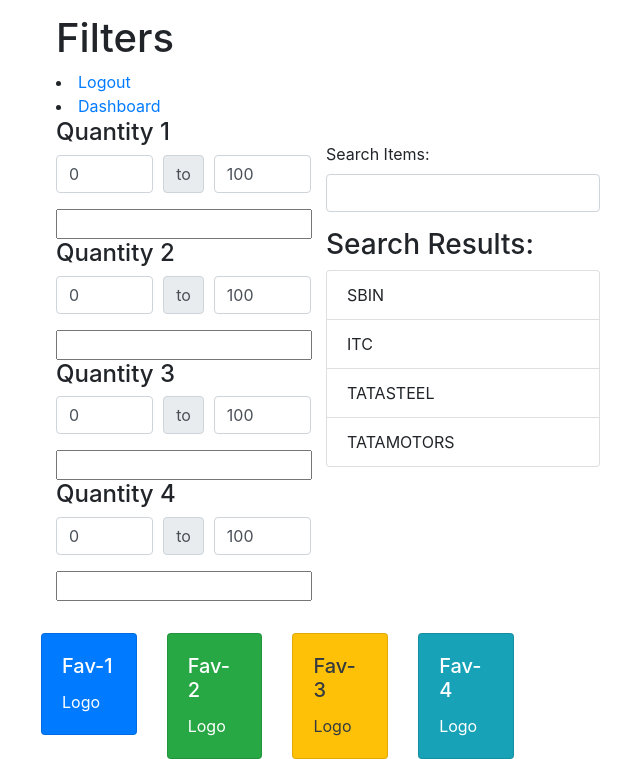
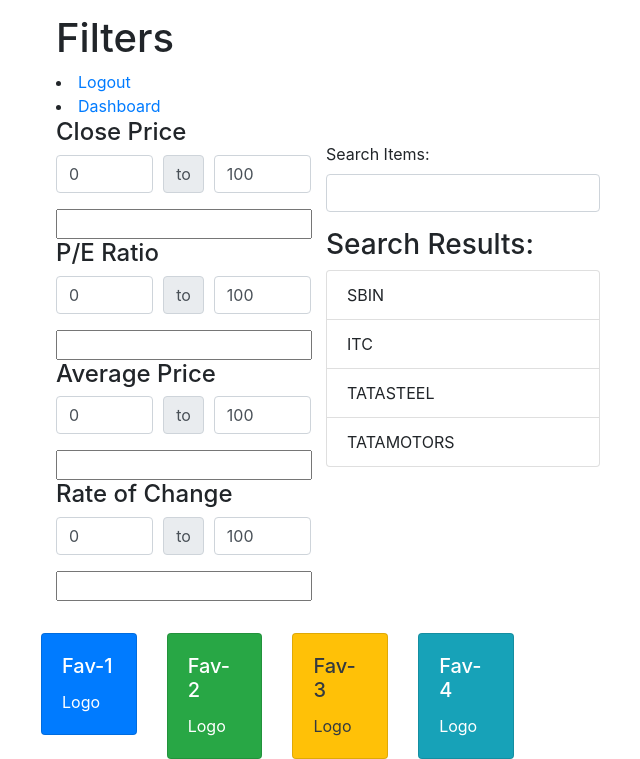
Before and after one commit to CosmicPegasis/cop290-sb2, a Flask app: page /filter in a window 1280 px wide. Shown: the part 66-825 px from the top of the page, without its empty margins (29-669 px from the left). Run offline with Flask 3, Linux system fonts and the light colour scheme; the visitor is signed in with stand-in values (Sample User, id 1); some libraries are stand-ins or nearby versions.

Commit message:
minor changes

```diff
--- a/templates/filter.html
+++ b/templates/filter.html
@@ -59,7 +59,7 @@
         <div class="row">
           <div class="col-3">
             <div class="mb-2">
-              <h4>Quantity 1</h4>
+              <h4>Close Price</h4>
               <div class="form-row mb-3">
                 <div class="col">
                   <input
@@ -82,7 +82,7 @@
                 </div>
               </div>
               <input type="text" id="quantityRange1" name="quantityRange1" />
-              <h4>Quantity 2</h4>
+              <h4>P/E Ratio</h4>
               <div class="form-row mb-3">
                 <div class="col">
                   <input
@@ -105,7 +105,7 @@
                 </div>
               </div>
               <input type="text" id="quantityRange2" name="quantityRange2" />
-              <h4>Quantity 3</h4>
+              <h4>Average Price</h4>
               <div class="form-row mb-3">
                 <div class="col">
                   <input
@@ -128,7 +128,7 @@
                 </div>
               </div>
               <input type="text" id="quantityRange3" name="quantityRange3" />
-              <h4>Quantity 4</h4>
+              <h4>Rate of Change</h4>
               <div class="form-row mb-3">
                 <div class="col">
                   <input
--- a/templates/graph.html
+++ b/templates/graph.html
@@ -17,7 +17,7 @@
     <nav class="navbar fixed-top navbar-dark bg-black h-10">
       <div class="container">
         <div class="d-inline-block px-2 h-100">
-          <a href="./dashboard.html" class="navbar-brand mr-auto">
+          <a href="./dashboard" class="navbar-brand mr-auto">
             <img
               src="../static/icon.png"
               class="img-fluid rounded"
```
Also changed, not shown: templates/test.html (added, +27 -0 lines), 1 other file.
